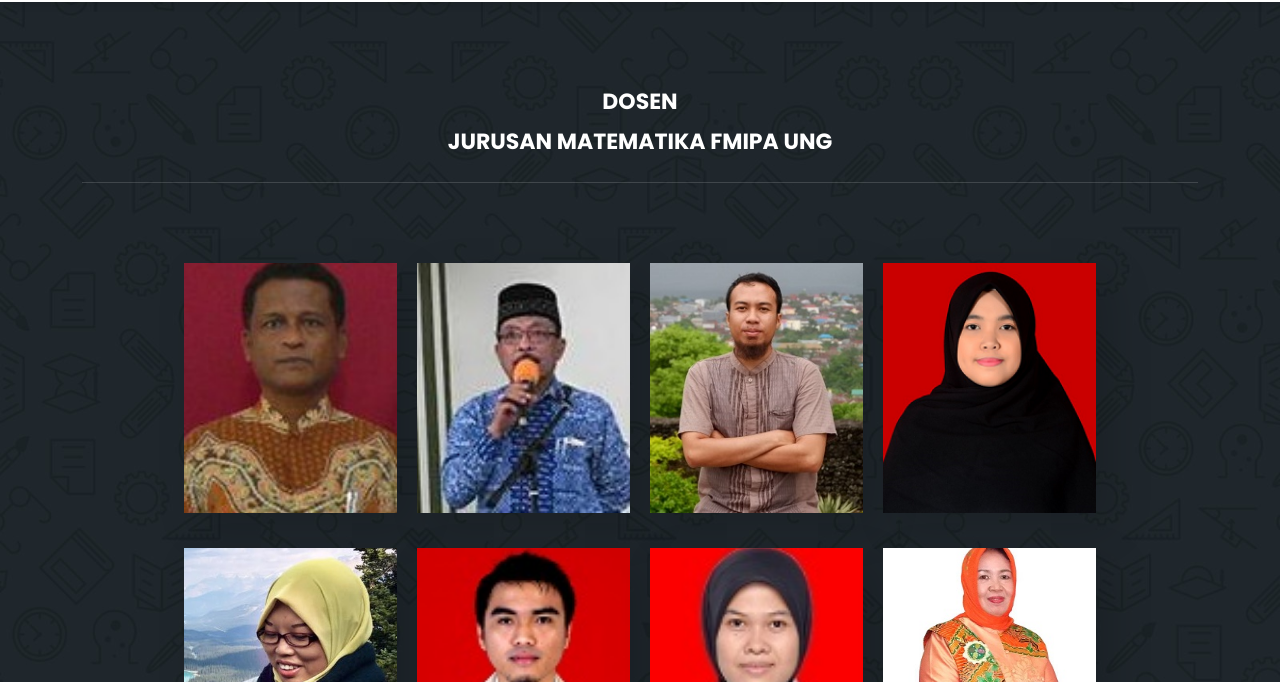
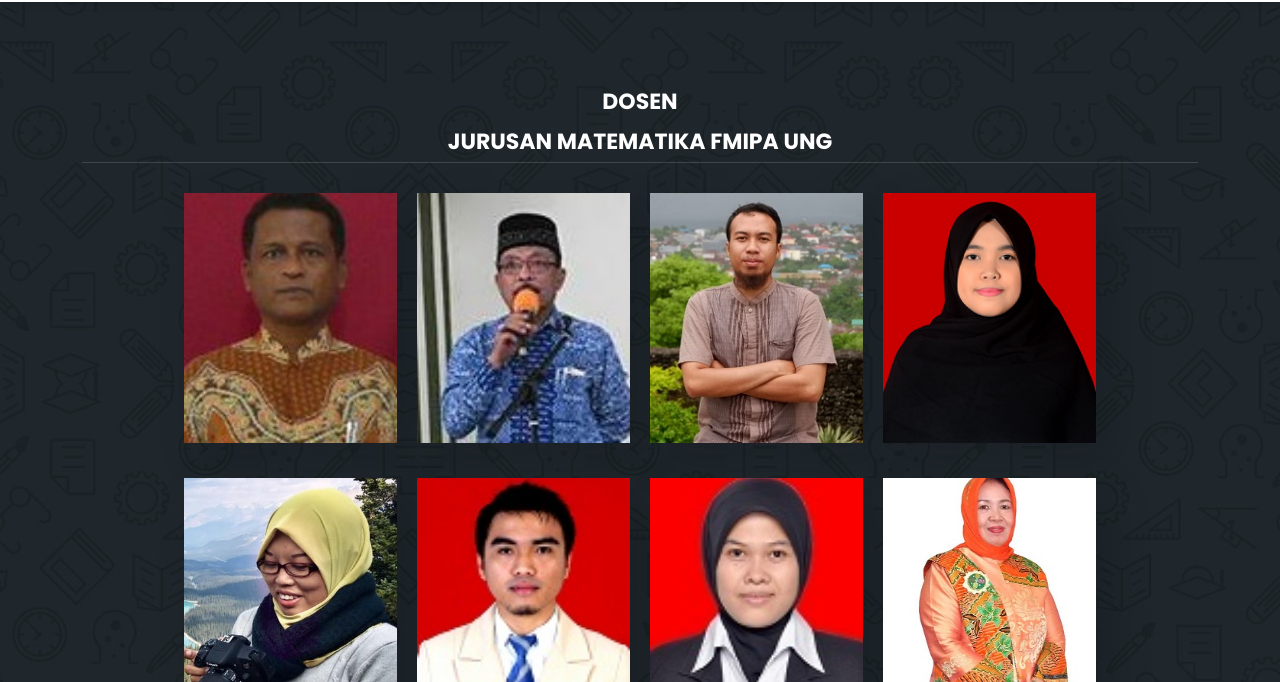
Before and after one commit to Malixl/Himatika-Webdes, a plain HTML site: page Dosen.html in a window 1280 px wide. Shown: the part 78-760 px from the top of the page. Drawn offline with nearby package versions, Linux system fonts and the light colour scheme.

Commit message:
fix margin & padding

```diff
--- a/assets/css/templatemo-edu-meeting(1).css
+++ b/assets/css/templatemo-edu-meeting(1).css
@@ -144,7 +144,7 @@ body {
 
 a {
   text-decoration: none !important;
-  color: #3cf;
+  color: black;
 }
 
 a:hover {
@@ -249,8 +249,6 @@ body {
 .section-heading h2 {
   line-height: 40px;
   margin-top: 0px;
-  margin-bottom: 50px;
-  padding-bottom: 20px;
   border-bottom: 1px solid rgba(250, 250, 250, 0.15);
   font-size: 22px;
   font-weight: 700;
@@ -947,7 +945,6 @@ section.upcoming-meetings {
   background-repeat: no-repeat;
   background-size: cover;
   padding-top: 160px;
-  padding-bottom: 110px;
 }
 
 section.homepage-about {
--- a/assets/css/templatemo-edu-meeting.css
+++ b/assets/css/templatemo-edu-meeting.css
@@ -950,7 +950,6 @@ section.upcoming-meetings {
   background-repeat: no-repeat;
   background-size: cover;
   padding-top: 170px;
-  padding-bottom: 110px;
 }
 
 section.homepage-about {
```
